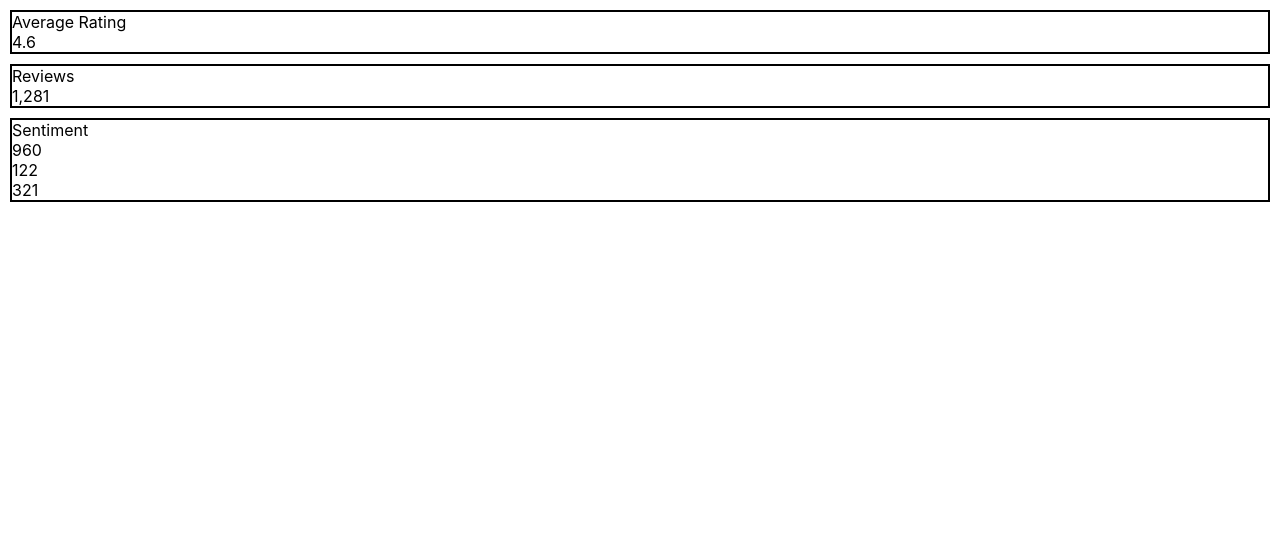
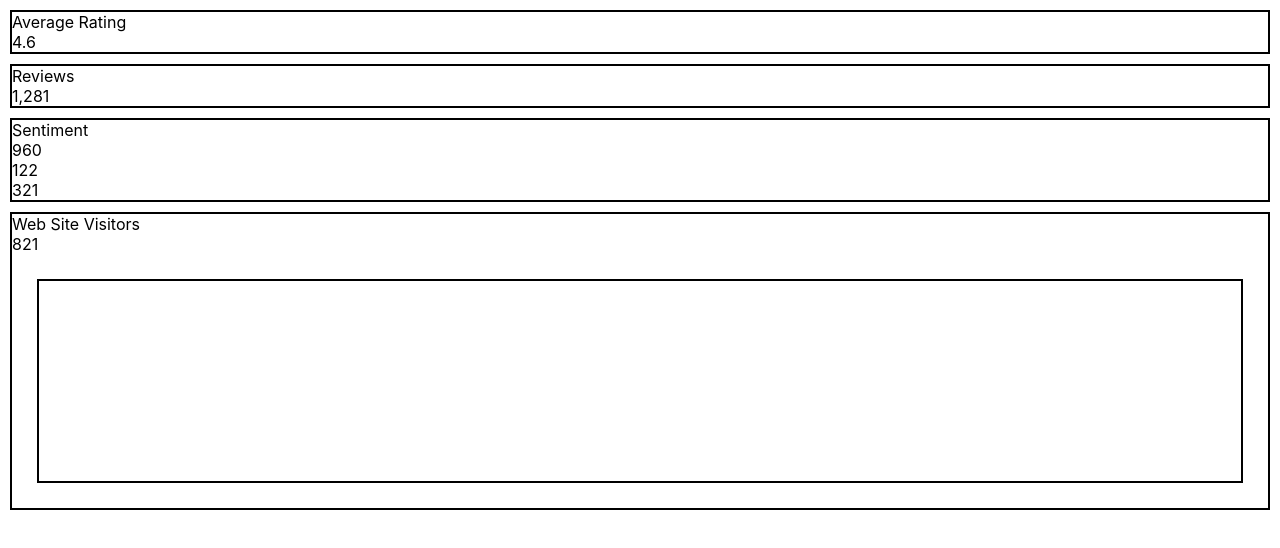
Before and after one commit to npsaunders/React_hwk1, a React (Create React App) app: page / in a window 1280 px wide. Shown: the top 548 px of the page. Built offline with nearby package versions, Linux system fonts and the light colour scheme.

Commit message:
add Web Site Visitors

```diff
--- a/src/App.css
+++ b/src/App.css
@@ -51,3 +51,14 @@
   margin: 10px;
   border: 2px solid black;
 }
+
+#webSiteVisitors {
+  margin: 10px;
+  border: 2px solid rgb(0, 0, 0);
+}
+
+#webSiteVisitorsGraph {
+  margin: 25px;
+  border: 2px solid rgb(0, 0, 0);
+  padding: 100px 200px;
+}
--- a/src/App.js
+++ b/src/App.js
@@ -1,6 +1,8 @@
 import AvgRating from './containers/AvgRating.js'
 import Reviews from './containers/Reviews.js';
 import Sentiment from './containers/Sentiment.js';
+import WebSiteVisitors from './containers/WebSiteVisitors.js';
+
 import './App.css';
 
 function App() {
@@ -9,6 +11,7 @@ function App() {
       < AvgRating AvgRating={4.6} />
       <Reviews numReviews={"1,281"} />
       <Sentiment num1={960} num2={122} num3={321} />
+      <WebSiteVisitors webSiteVisitors="821" />
     </div>
   );
 }
--- a/src/containers/WebSiteVisitors.js
+++ b/src/containers/WebSiteVisitors.js
@@ -0,0 +1,14 @@
+import WebSiteVisitorsGraph from "./WebSiteVisitorsGraph";
+function WebSiteVisitors(props) {
+  return (
+    <div id="webSiteVisitors">
+      Web Site Visitors
+      <div id="numSiteVisitors">
+        {props.webSiteVisitors}
+      </div>
+      <WebSiteVisitorsGraph />
+    </div>
+  );
+}
+
+export default WebSiteVisitors;
--- a/src/containers/WebSiteVisitorsGraph.js
+++ b/src/containers/WebSiteVisitorsGraph.js
@@ -0,0 +1,7 @@
+function WebSiteVisitorsGraph() {
+  return (
+    <div id="webSiteVisitorsGraph"></div>
+  );
+}
+
+export default WebSiteVisitorsGraph;
```
